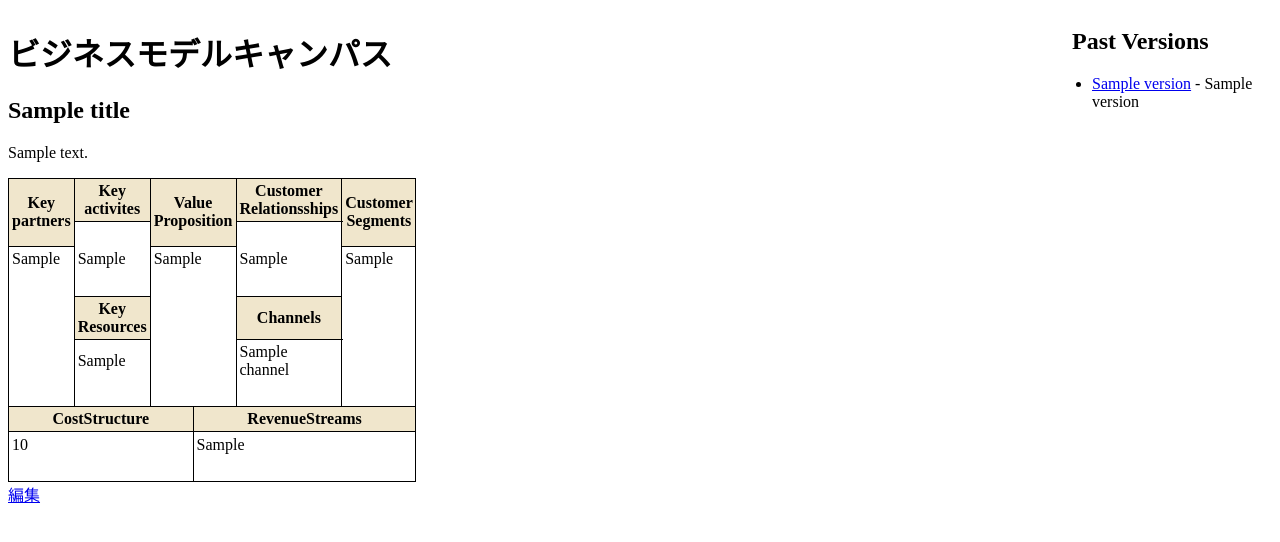
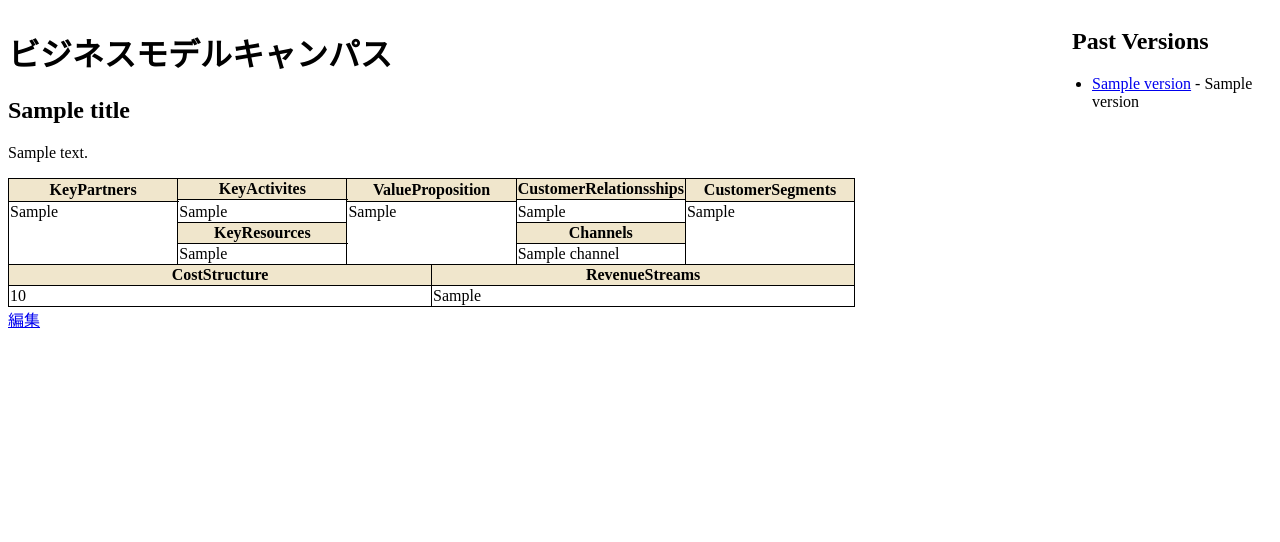
Before and after one commit to hisataka0206/BusinessModelCambus, a Flask app: template templates/cambus.html in a window 1280 px wide. Shown: the top 542 px of the page. Run offline with Flask 3, Linux system fonts and the light colour scheme; the template is opened without the code that fills it: most values are stand-ins (such as "Sample title", 1, 10 or a date in 2020).

Commit message:
adjust layout

```diff
--- a/static/cambus.css
+++ b/static/cambus.css
@@ -21,23 +21,17 @@ th {
     border: 1px solid black !important;
 }
 
-td,
-th {
-    padding: 3px;
-    width: 30px;
-    height: 25px;
+th.width20 {
+    width: 20%;
 }
 
+th.width50 {
+    width: 50%;
+}
+
+/* headerの色 */
 th {
     background: #f0e6cc;
-}
-
-.even {
-    background: #fbf8f0;
-}
-
-.odd {
-    background: #fefcf9;
 }
 
 .container {
@@ -50,6 +44,7 @@ th {
     margin-right: 20px; /* version_idのリストとの間にマージンを追加 */
 }
 
+/* PastVersionのスタイル */
 .versions {
     flex-basis: 200px; /* 過去のversion_idのリストの幅を200pxに設定（適宜調整） */
 }
--- a/templates/cambus.html
+++ b/templates/cambus.html
@@ -15,62 +15,44 @@
                 <p>{{ comment }}</p>
             </tr>
             <tr>
-                <th colspan="2" rowspan="2">Key partners</th>
-                <th colspan="2">Key activites</th>
-                <th colspan="2" rowspan="2">Value Proposition</th>
-                <th colspan="2">Customer Relationsships</th>
-                <th colspan="2" rowspan="2">Customer Segments</th>
+                <th colspan="2" rowspan="2" class="width20">KeyPartners</th>
+                <th colspan="2" class="width20">KeyActivites</th>
+                <th colspan="2" rowspan="2" class="width20">ValueProposition</th>
+                <th colspan="2" class="width20">CustomerRelationsships</th>
+                <th colspan="2" rowspan="2" class="width20">CustomerSegments</th>
             </tr>
             <tr>
-                <td colspan="2" id="key_activity_1"></td>
-                <td colspan="2" id="customer_relationship_1"></td>
+                <td colspan="2" id="key_activity_1" class="width20"></td>
+                <td colspan="2" id="customer_relationship_1" class="width20"></td>
             </tr>
             <tr>
-                <td colspan="2" id="key_partners_1">{{ canvas_data.key_partners | replace("\n", "<br>") | safe  }}</td>
-                <td colspan="2" id="key_activity_2">{{ canvas_data.key_activity | replace("\n", "<br>") | safe  }}</td>
-                <td colspan="2" id="value_proposition_1">{{ canvas_data.value_proposition | replace("\n", "<br>") | safe  }}</td>
-                <td colspan="2" id="customer_relationship_2">{{ canvas_data.customer_relationship | replace("\n", "<br>") | safe  }}</td>
-                <td colspan="2" id="customer_segment_1">{{ canvas_data.customer_segment | replace("\n", "<br>") | safe  }}</td>
+                <td colspan="2" id="key_partners_1" class="width20">{{ canvas_data.key_partners | replace("\n", "<br>") | safe  }}</td>
+                <td colspan="2" id="key_activity_2" class="width20">{{ canvas_data.key_activity | replace("\n", "<br>") | safe  }}</td>
+                <td colspan="2" id="value_proposition_1" class="width20">{{ canvas_data.value_proposition | replace("\n", "<br>") | safe  }}</td>
+                <td colspan="2" id="customer_relationship_2" class="width20">{{ canvas_data.customer_relationship | replace("\n", "<br>") | safe  }}</td>
+                <td colspan="2" id="customer_segment_1" class="width20">{{ canvas_data.customer_segment | replace("\n", "<br>") | safe  }}</td>
             </tr>
             <tr>
-                <td colspan="2" id="key_partners_2"></td>
-                <td colspan="2" id="key_activity_3"></td>
-                <td colspan="2" id="value_proposition_2"></td>
-                <td colspan="2" id="customer_relationship_3"></td>
-                <td colspan="2" id="customer_segment_2"></td>
+                <td colspan="2" id="key_partners_4" class="width20"></td>
+                <th colspan="2" class="width20">KeyResources</th>
+                <td colspan="2" id="value_proposition_4" class="width20"></td>
+                <th colspan="2" class="width20">Channels</th>
+                <td colspan="2" id="customer_segment_4" class="width20"></td>
             </tr>
             <tr>
-                <td colspan="2" id="key_partners_4"></td>
-                <th colspan="2">Key Resources</th>
-                <td colspan="2" id="value_proposition_4"></td>
-                <th colspan="2">Channels</th>
-                <td colspan="2" id="customer_segment_4"></td>
+                <td colspan="2" id="key_partners_5" class="width20"></td>
+                <td colspan="2" id="key_resources_1" class="width20">{{ canvas_data.key_resources | replace("\n", "<br>") | safe  }}</td>
+                <td colspan="2" id="value_proposition_5" class="width20"></td>
+                <td colspan="2" id="channel_1" class="width20">{{ canvas_data.channel | replace("\n", "<br>") | safe  }}</td>
+                <td colspan="2" id="customer_segment_5" class="width20"></td>
             </tr>
             <tr>
-                <td colspan="2" id="key_partners_5"></td>
-                <td colspan="2" id="key_resources_1">{{ canvas_data.key_resources | replace("\n", "<br>") | safe  }}</td>
-                <td colspan="2" id="value_proposition_5"></td>
-                <td colspan="2" id="channel_1">{{ canvas_data.channel | replace("\n", "<br>") | safe  }}</td>
-                <td colspan="2" id="customer_segment_5"></td>
+                <th colspan="5" class="width50">CostStructure</th>
+                <th colspan="5" class="width50">RevenueStreams</th>
             </tr>
             <tr>
-                <td colspan="2" id="key_partners_6"></td>
-                <td colspan="2" id="key_resources_2"></td>
-                <td colspan="2" id="value_proposition_6"></td>
-                <td colspan="2" id="channel_2"></td>
-                <td colspan="2" id="customer_segment_6"></td>
-            </tr>
-            <tr>
-                <th colspan="5">CostStructure</th>
-                <th colspan="5">RevenueStreams</th>
-            </tr>
-            <tr>
-                <td colspan="5" id="cost_structure_1">{{ canvas_data.cost_structure | replace("\n", "<br>") | safe  }}</td>
-                <td colspan="5" id="revenue_streams_1">{{ canvas_data.revenue_streams | replace("\n", "<br>") | safe  }}</td>
-            </tr>
-            <tr>
-                <td colspan="5" id="cost_structure_2"></td>
-                <td colspan="5" id="revenue_streams_2"></td>
+                <td colspan="5" id="cost_structure_1" class="width50">{{ canvas_data.cost_structure | replace("\n", "<br>") | safe  }}</td>
+                <td colspan="5" id="revenue_streams_1" class="width50">{{ canvas_data.revenue_streams | replace("\n", "<br>") | safe  }}</td>
             </tr>
         </table>
         <a href="/edit">編集</a>
```
